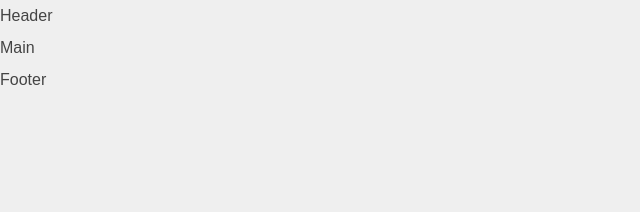
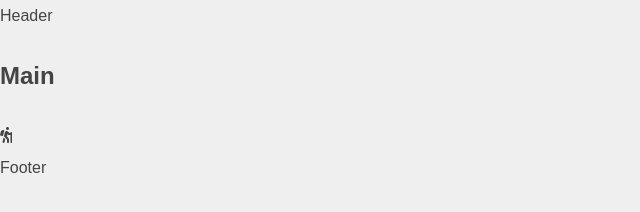
Before and after one commit to DarekMazur/lesnygacek_blog, a Gatsby site: page / in a window 1280 px wide. Shown: the whole page, without its empty margins (0-640 px from the left). Built offline with nearby package versions, Linux system fonts and the light colour scheme; Gatsby itself is replaced by a stand-in of ours.

Commit message:
create Icon component - add fontawesome

```diff
--- a/src/Components/Atoms/Icon/Icon.js
+++ b/src/Components/Atoms/Icon/Icon.js
@@ -1 +1,8 @@
 import React from 'react';
+import { FontAwesomeIcon } from '@fortawesome/react-fontawesome';
+
+const Icon = ({ icon, iconType }) => {
+  return <>{icon && icon === 'fa' ? <FontAwesomeIcon icon={iconType} /> : <p>{iconType}</p>}</>;
+};
+
+export default Icon;
--- a/src/pages/index.js
+++ b/src/pages/index.js
@@ -1,5 +1,6 @@
 import * as React from 'react';
 import { ThemeProvider } from 'styled-components';
+import Icon from '../Components/Atoms/Icon/Icon';
 import Layout from '../Components/Templates/Layout/Layout';
 import { GlobalStyle } from '../styles/globalStyle';
 import { theme } from '../utils/themes/theme';
@@ -9,7 +10,10 @@ const IndexPage = () => {
     <ThemeProvider theme={theme}>
       <GlobalStyle />
       <Layout>
-        <main>Main</main>
+        <main>
+          <h2>Main</h2>
+          <Icon icon={'fa'} iconType={['fas', 'hiking']} />
+        </main>
       </Layout>
     </ThemeProvider>
   );
```
